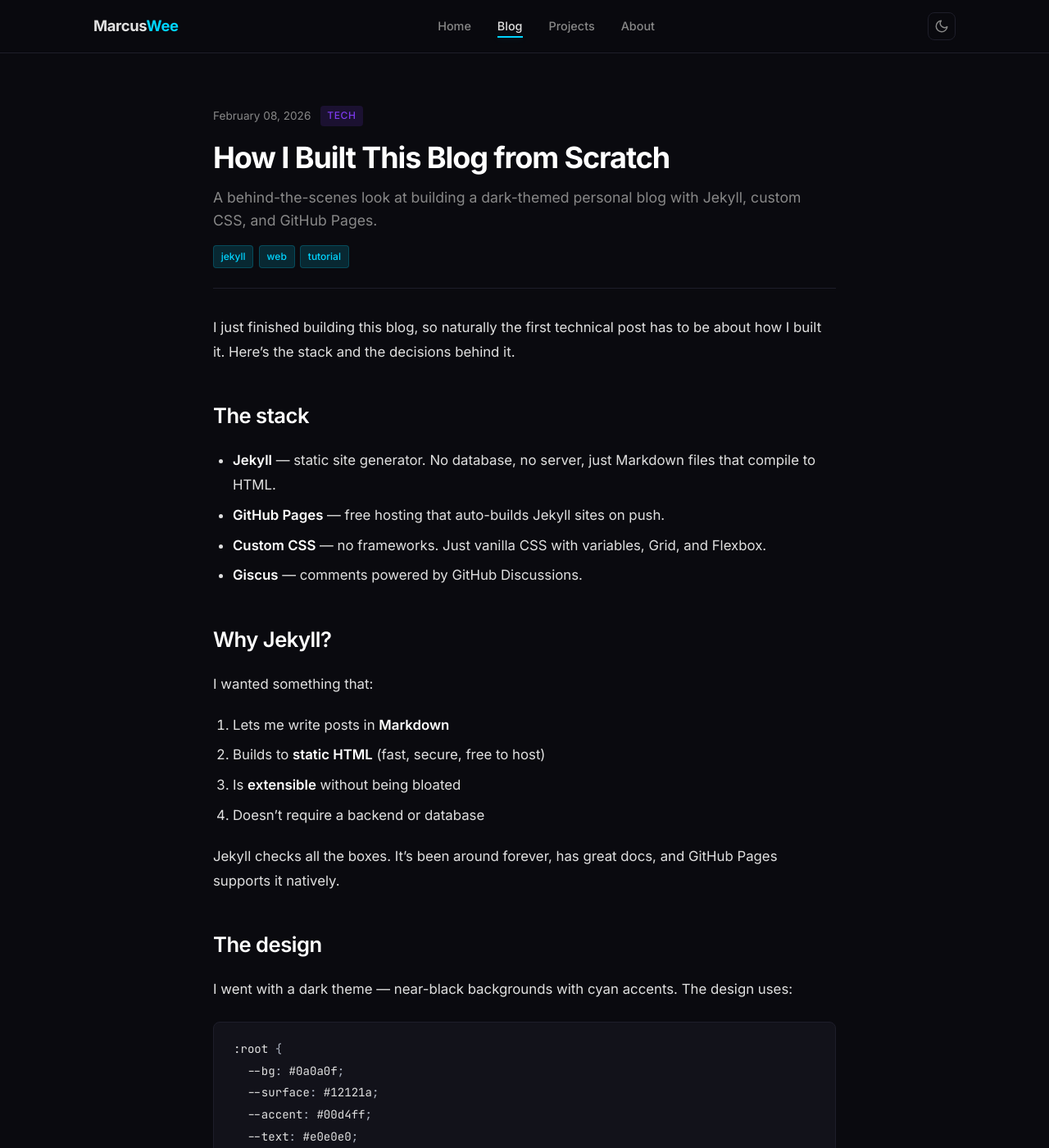
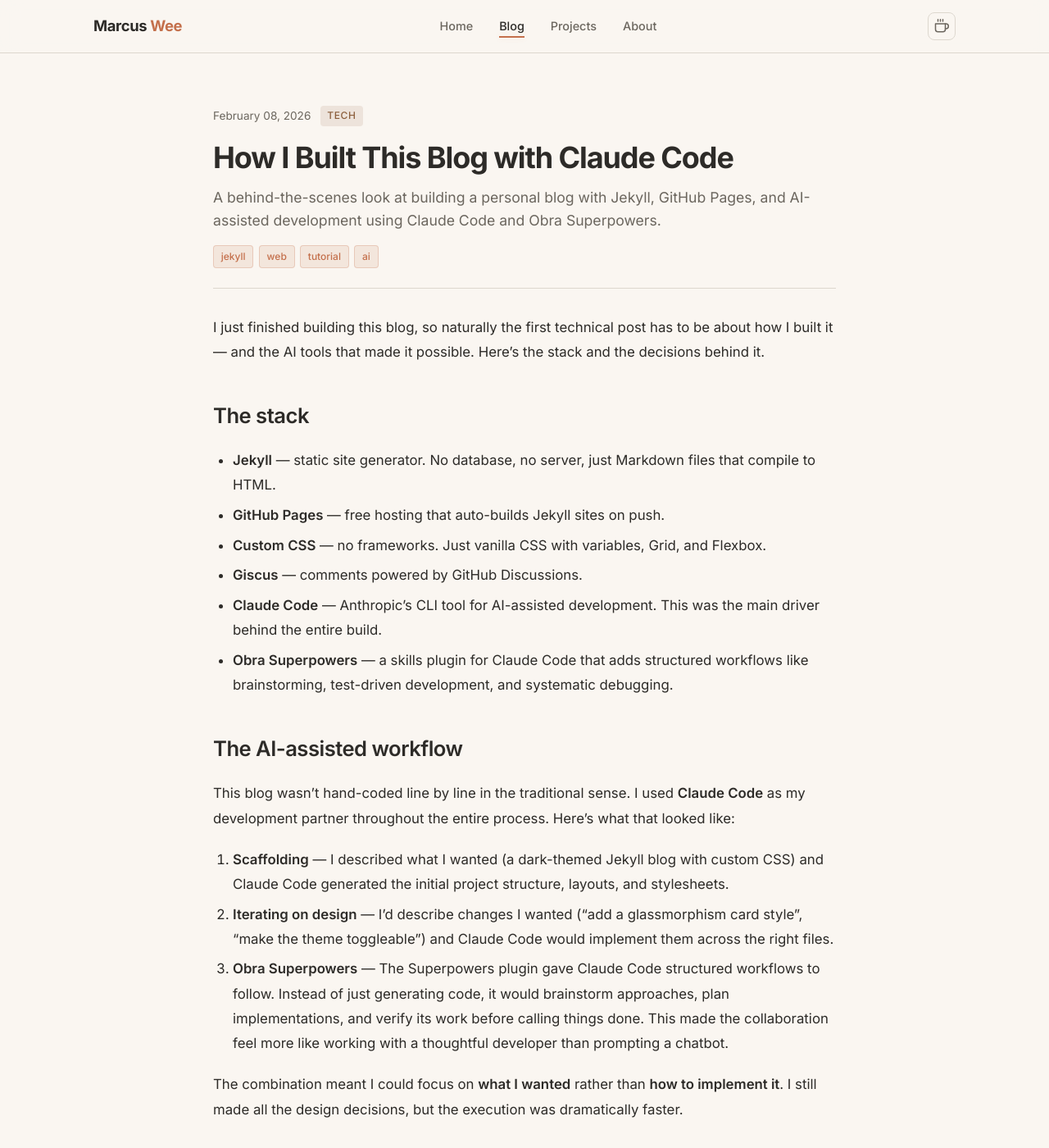
Before and after one commit to Marcushadow/Marcushadow.github.io, a Jekyll site: the page built from _posts/2026-02-08-setting-up-blog.md, in a window 1280 px wide and 1400 px high. Shown: the whole window at 82% size. Built offline with Jekyll 4.4.1, drawn with Linux system fonts in a browser that asks for light colours; comment, search, counter and statistics services are not loaded; some of the changed text lies outside the part shown.

Commit message:
Set beige as default theme, add space to logo, and update blog post
Default color scheme is now coffee/beige for new visitors. Added
space between first and last name in nav logo. Rewrote the blog
post to credit Claude Code and Obra Superpowers in the build process.

Co-Authored-By: Claude Opus 4.6 <noreply@anthropic.com>

````diff
--- a/_includes/head.html
+++ b/_includes/head.html
@@ -5,6 +5,10 @@
 <script>
   (function() {
     var theme = localStorage.getItem('theme');
+    if (!theme) {
+      theme = 'beige';
+      localStorage.setItem('theme', 'beige');
+    }
     if (theme === 'light' || theme === 'beige') {
       document.documentElement.setAttribute('data-theme', theme);
     }
--- a/_includes/nav.html
+++ b/_includes/nav.html
@@ -1,7 +1,7 @@
 <nav class="site-nav">
   <div class="nav-container">
     <a href="{{ '/' | relative_url }}" class="nav-logo">
-      <span class="logo-text">Marcus<span class="accent">Wee</span></span>
+      <span class="logo-text">Marcus <span class="accent">Wee</span></span>
     </a>
     <button class="nav-toggle" aria-label="Toggle navigation">
       <span></span>
--- a/_posts/2026-02-08-setting-up-blog.md
+++ b/_posts/2026-02-08-setting-up-blog.md
@@ -1,13 +1,13 @@
 ---
 layout: post
-title: "How I Built This Blog from Scratch"
+title: "How I Built This Blog with Claude Code"
 date: 2026-02-08
-tags: [jekyll, web, tutorial]
+tags: [jekyll, web, tutorial, ai]
 category: tech
-description: "A behind-the-scenes look at building a dark-themed personal blog with Jekyll, custom CSS, and GitHub Pages."
+description: "A behind-the-scenes look at building a personal blog with Jekyll, GitHub Pages, and AI-assisted development using Claude Code and Obra Superpowers."
 ---
 
-I just finished building this blog, so naturally the first technical post has to be about how I built it. Here's the stack and the decisions behind it.
+I just finished building this blog, so naturally the first technical post has to be about how I built it — and the AI tools that made it possible. Here's the stack and the decisions behind it.
 
 ## The stack
 
@@ -15,6 +15,18 @@ I just finished building this blog, so naturally the first technical post has to
 - **GitHub Pages** — free hosting that auto-builds Jekyll sites on push.
 - **Custom CSS** — no frameworks. Just vanilla CSS with variables, Grid, and Flexbox.
 - **Giscus** — comments powered by GitHub Discussions.
+- **Claude Code** — Anthropic's CLI tool for AI-assisted development. This was the main driver behind the entire build.
+- **Obra Superpowers** — a skills plugin for Claude Code that adds structured workflows like brainstorming, test-driven development, and systematic debugging.
+
+## The AI-assisted workflow
+
+This blog wasn't hand-coded line by line in the traditional sense. I used **Claude Code** as my development partner throughout the entire process. Here's what that looked like:
+
+1. **Scaffolding** — I described what I wanted (a dark-themed Jekyll blog with custom CSS) and Claude Code generated the initial project structure, layouts, and stylesheets.
+2. **Iterating on design** — I'd describe changes I wanted ("add a glassmorphism card style", "make the theme toggleable") and Claude Code would implement them across the right files.
+3. **Obra Superpowers** — The Superpowers plugin gave Claude Code structured workflows to follow. Instead of just generating code, it would brainstorm approaches, plan implementations, and verify its work before calling things done. This made the collaboration feel more like working with a thoughtful developer than prompting a chatbot.
+
+The combination meant I could focus on **what I wanted** rather than **how to implement it**. I still made all the design decisions, but the execution was dramatically faster.
 
 ## Why Jekyll?
 
@@ -25,11 +37,11 @@ I wanted something that:
 3. Is **extensible** without being bloated
 4. Doesn't require a backend or database
 
-Jekyll checks all the boxes. It's been around forever, has great docs, and GitHub Pages supports it natively.
+Jekyll checks all the boxes. It's been around forever, has great docs, and GitHub Pages supports it natively. It's also a great fit for AI-assisted development since the project structure is clean and predictable.
 
 ## The design
 
-I went with a dark theme — near-black backgrounds with cyan accents. The design uses:
+The site ships with three themes — dark, light, and a warm beige (coffee) mode. The dark theme uses near-black backgrounds with cyan accents:
 
 ```css
 :root {
@@ -59,6 +71,6 @@ Everything compiles to a `_site/` folder that GitHub Pages serves.
 - Add more posts
 - Set up a custom domain
 - Maybe add client-side search with lunr.js
-- Explore adding a dark/light mode toggle
+- Keep using Claude Code + Superpowers to ship features faster
 
 If you want to build something similar, feel free to check out the [source code](https://github.com/Marcushadow/Marcushadow.github.io) — it's all open source.
````
